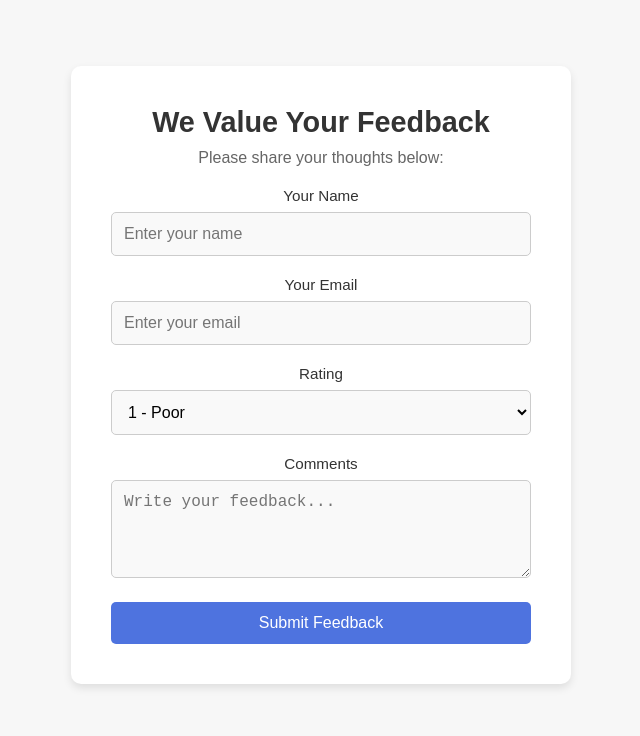
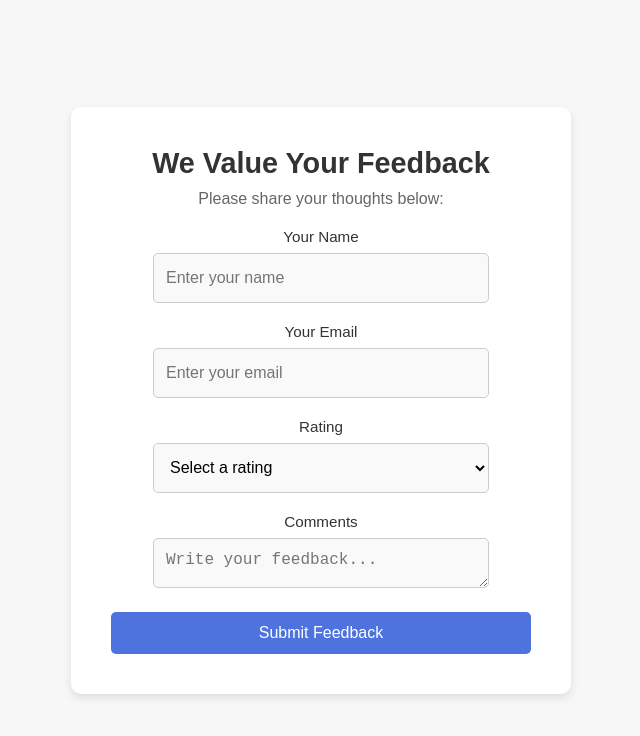
Before and after one commit to hind0025/backendjournio, a website: page Backend-JOURNIO/Public/Journio/feedback.html in a window 1280 px wide. Shown: the whole page, without its empty margins (319-959 px from the left). Drawn offline with Linux system fonts and the light colour scheme.

Commit message:
fixing frontend

```diff
--- a/Backend-JOURNIO/Public/Journio/feedback.css
+++ b/Backend-JOURNIO/Public/Journio/feedback.css
@@ -22,7 +22,7 @@ body {
     box-shadow: 0 4px 8px rgba(0, 0, 0, 0.1);
     width: 100%;
     max-width: 500px;
-    margin-top: -50px;
+    /* margin-top: -50px; */
     animation: fadeIn 0.5s ease-out;
 }
 
@@ -64,7 +64,8 @@ body {
 .input-group input,
 .input-group select,
 .input-group textarea {
-    width: 100%;
+    height: 50px;
+    width: 80%;
     padding: 12px;
     font-size: 1rem;
     border: 1px solid #ccc;
--- a/Backend-JOURNIO/Public/Journio/feedback.html
+++ b/Backend-JOURNIO/Public/Journio/feedback.html
@@ -48,12 +48,15 @@
                 <div class="input-group">
                     <label for="rating">Rating</label>
                     <select id="rating" name="Rating" required>
+                        <option value="" disabled selected>Select a rating</option>
                         <option value="1">1 - Poor</option>
                         <option value="2">2 - Fair</option>
                         <option value="3">3 - Good</option>
                         <option value="4">4 - Very Good</option>
                         <option value="5">5 - Excellent</option>
                     </select>
+
+
                 </div>
 
                 <div class="input-group">
```
